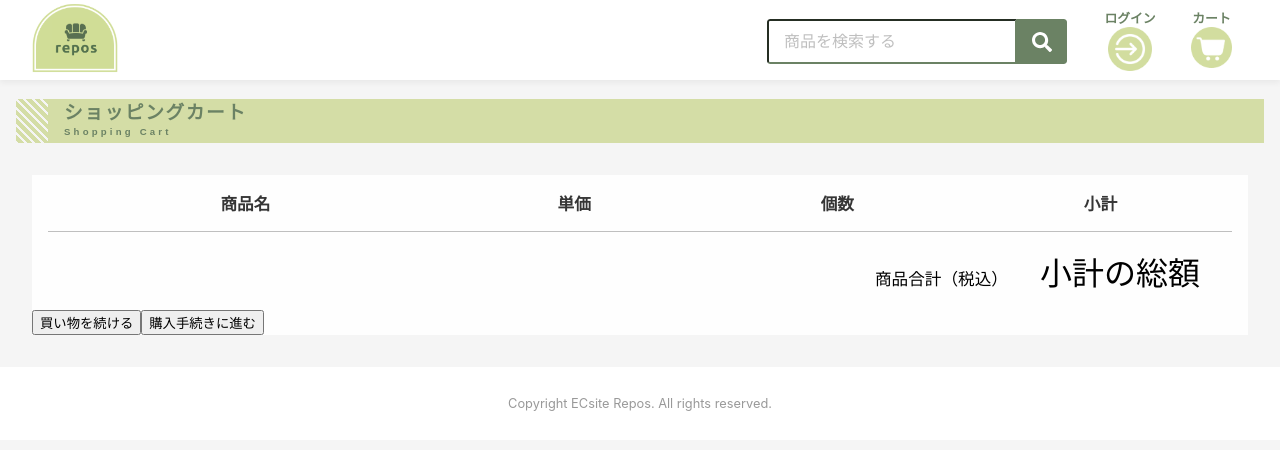
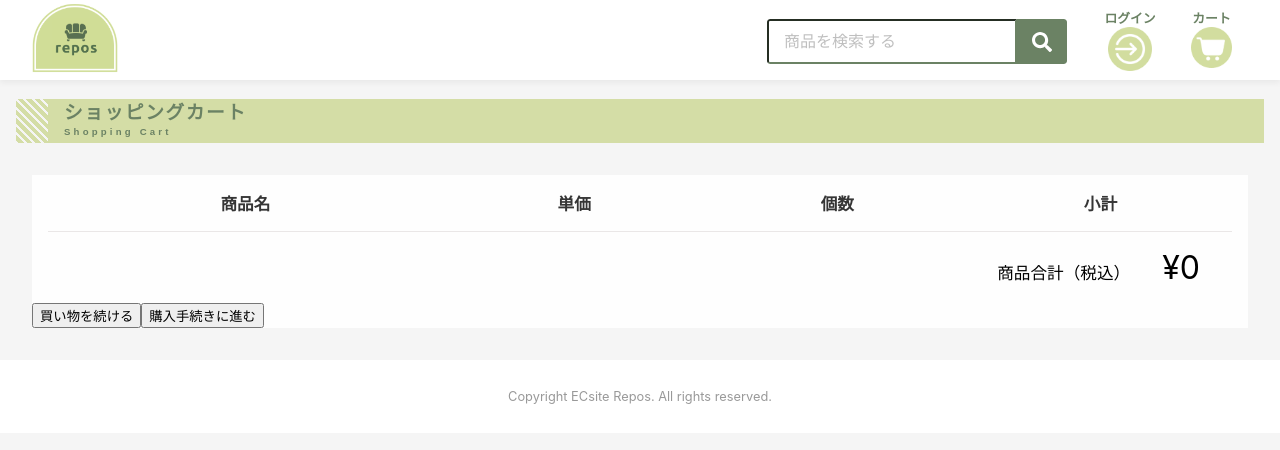
Before and after one commit to SakihoO/ecsite-repos, a Next.js app in the folder frontend/: page /purchase/cart in a window 1280 px wide. Shown: the top 450 px of the page. Built offline with nearby package versions, Linux system fonts and the light colour scheme.

Commit message:
商品の合計を計算する関数を追加

```diff
--- a/frontend/components/Purchase/Cart.module.scss
+++ b/frontend/components/Purchase/Cart.module.scss
@@ -29,7 +29,7 @@
     padding: 1rem 0;
 }
 .table tr {
-    border-bottom: 1px solid #BFBFBF;
+    border-bottom: 1px solid #eae7e7;
 }
 .prdImg {
     width: 20%;
@@ -58,9 +58,15 @@
         width: 3vw;
         height: 3vw;
         text-align: center;
-        border: 1px solid #fff;
+        border: none;
         border-radius: 50%;
         cursor: pointer;
+        box-shadow: 0 5px 5px 0 rgba(0, 0, 0, 0.1);
+        transition: .3s;
+    }
+    button:hover {
+        transform: translateY(5px);
+        box-shadow: 0 2px 2px 0 rgba(0,0,0,0.1);
     }
 }
 .totalAmount {
@@ -72,3 +78,19 @@
         padding-left: 2rem;
     }
 }
+.deleteBtn {
+    button {
+        width: 5vw;
+        height: 3vw;
+        text-align: center;
+        border: none;
+        border-radius: 10%;
+        cursor: pointer;
+        box-shadow: 0 5px 5px 0 rgba(0,0,0,0.1);
+        transition: .3s;
+    }
+    :hover {
+        transform: translateY(5px);
+        box-shadow: 0 2px 2px 0 rgba(0,0,0,0.1);
+    }
+}
--- a/frontend/components/Purchase/Cart.tsx
+++ b/frontend/components/Purchase/Cart.tsx
@@ -79,6 +79,15 @@ export default function Cart() {
         setProducts(updatedProducts);
     };
 
+    /*  各商品の小計を計算する関数 */
+    const calSubTotal = (product: Product) => {
+        return product.price * product.quantity;
+    };
+    /*  全ての商品の小計を合計する関数 */
+    const calTotal = () => {
+        return products.reduce((total, product) => total + calSubTotal(product), 0);
+    };
+
     return (
         <div className={styles.body}>
             <div className={styles.container}>
@@ -110,14 +119,14 @@ export default function Cart() {
                                     />
                                     <button onClick={() => updateQuantity(index, Math.min(product.quantity + 1, 10))}>+</button>
                                 </td>
-                                <td className={styles.subTotal}>¥{Number(product.price * product.quantity).toLocaleString()}</td>
-                                <td><button onClick={() => removeFromCart(index)}>削除</button></td>
+                                <td className={styles.subTotal}>¥{calSubTotal(product).toLocaleString()}</td>
+                                <td className={styles.deleteBtn}><button onClick={() => removeFromCart(index)}>削除</button></td>
                             </tr>
                         ))}
                     </tbody>
                 </table>
             </div>
-            <div className={styles.totalAmount}>商品合計（税込）<span>小計の総額</span></div>
+            <div className={styles.totalAmount}>商品合計（税込）<span>¥{calTotal().toLocaleString()}</span></div>
             <button>買い物を続ける</button>
             <button>購入手続きに進む</button>
         </div>
```
